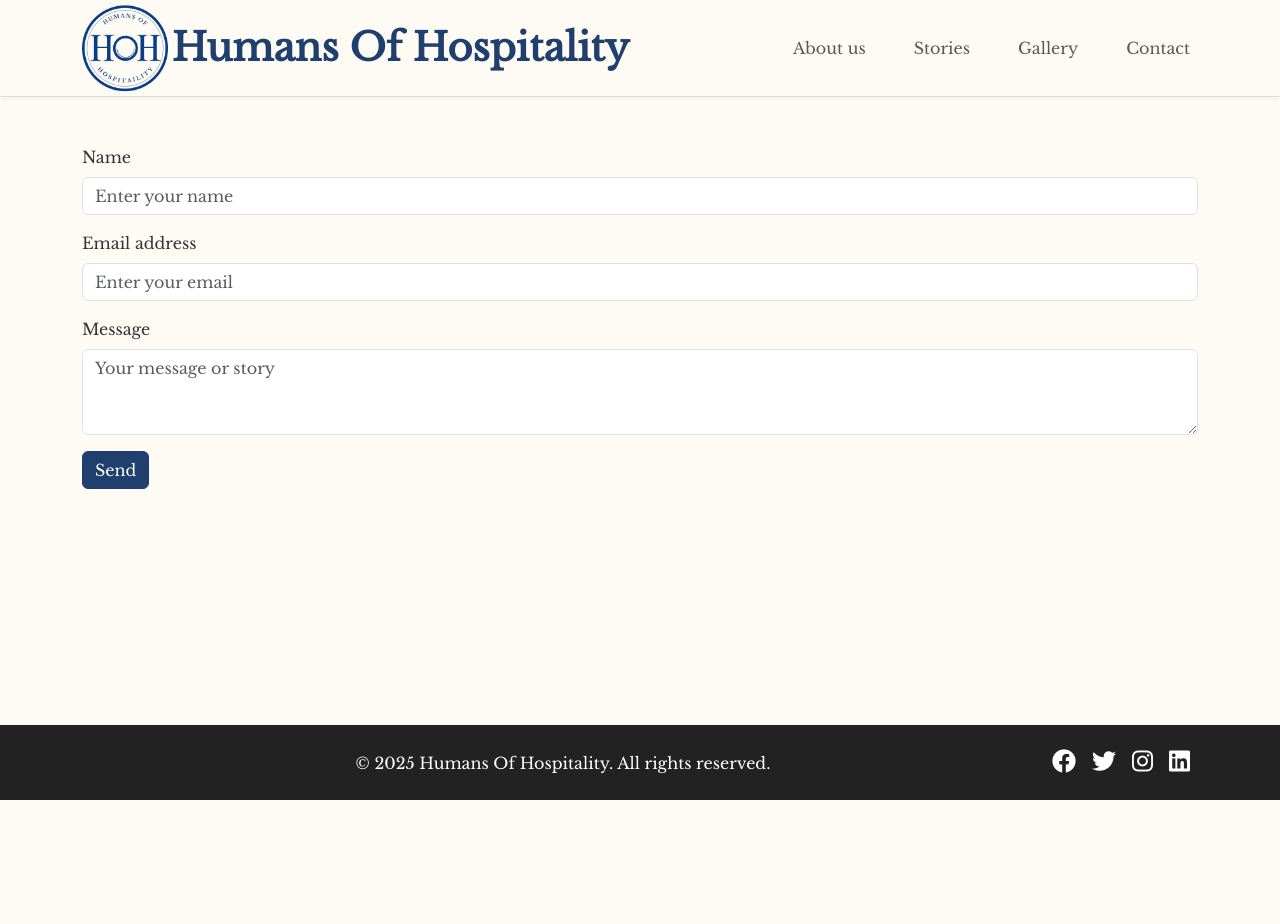
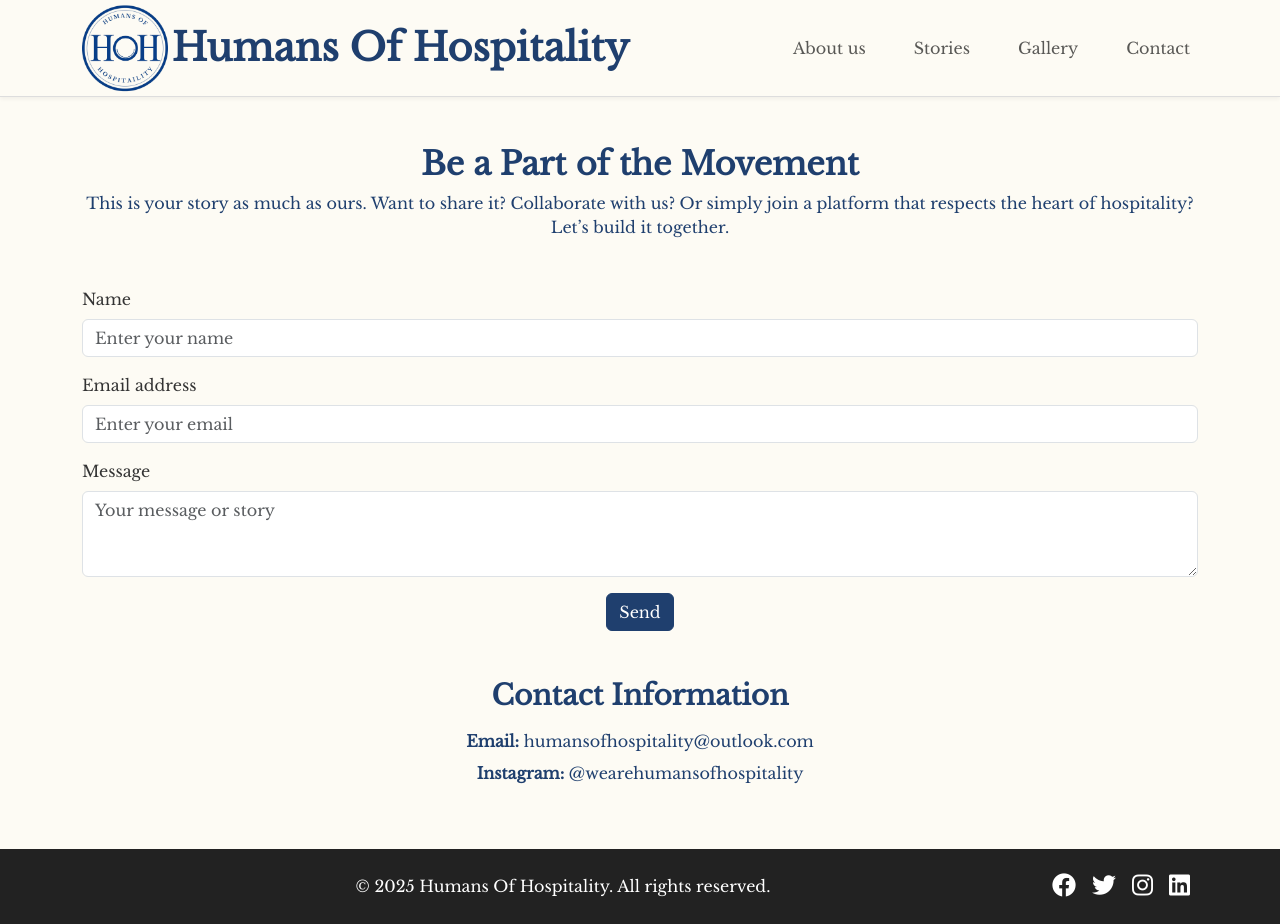
Before and after one commit to shubham-codeJOD/HouseOfHospitality, a React (Vite) app: page /contact in a window 1280 px wide. Before the commit the page ends 800 px from the top, so only its background shows below. Built offline with nearby package versions, Linux system fonts and the light colour scheme.

Commit message:
Contact page

```diff
--- a/src/pages/Contact.tsx
+++ b/src/pages/Contact.tsx
@@ -1,14 +1,12 @@
 import React, { useState } from "react";
 import emailjs from "emailjs-com";
-import { FaCheckCircle, FaTimesCircle } from "react-icons/fa"; // Import success and error icons
+import { FaCheckCircle, FaTimesCircle } from "react-icons/fa";
 
 export default function ContactForm() {
   const [name, setName] = useState("");
   const [email, setEmail] = useState("");
   const [message, setMessage] = useState("");
-  const [status, setStatus] = useState<{ type: string; message: string } | null>(
-    null
-  ); // To manage success/failure status
+  const [status, setStatus] = useState<{ type: string; message: string } | null>(null);
 
   const sendEmail = (e: React.FormEvent) => {
     e.preventDefault();
@@ -21,14 +19,13 @@ export default function ContactForm() {
 
     emailjs
       .send(
-        "service_hdwuak2", // Replace with your service ID
-        "template_1gk8bgi", // Replace with your template ID
+        "service_hdwuak2",
+        "template_1gk8bgi",
         templateParams,
-        "Hz48BF9n43mE7wOZ0" // Replace with your public key
+        "Hz48BF9n43mE7wOZ0"
       )
       .then(
         () => {
-          // On success
           setStatus({
             type: "success",
             message: "Your story has been sent successfully!",
@@ -38,9 +35,7 @@ export default function ContactForm() {
           setMessage("");
         },
         (error) => {
-          // Log error for debugging
           console.error("Email sending error:", error);
-          // On error
           setStatus({
             type: "error",
             message: "There was an error sending your story. Please try again.",
@@ -50,17 +45,25 @@ export default function ContactForm() {
   };
 
   return (
-    <div>
-      {/* Success or Error Message */}
+    <div className="text-center">
+      {/* Top Message */}
+      <div className="mb-5">
+        <h2 className="fw-bold" style={{ color: "#1f3f6e" }}>Be a Part of the Movement</h2>
+        <p style={{ color: "#1f3f6e" }}>
+          This is your story as much as ours. Want to share it? Collaborate with us? Or simply join a platform that respects the heart of hospitality? Let’s build it together.
+        </p>
+      </div>
+
+      {/* Status Message */}
       {status && (
         <div
           className={`alert alert-${status.type === "success" ? "success" : "danger"} alert-dismissible fade show`}
           role="alert"
         >
           {status.type === "success" ? (
-            <FaCheckCircle style={{ color: "green" }} /> // Success Icon
+            <FaCheckCircle style={{ color: "green" }} />
           ) : (
-            <FaTimesCircle style={{ color: "red" }} /> // Error Icon
+            <FaTimesCircle style={{ color: "red" }} />
           )}
           <strong>{status.type === "success" ? "Success!" : "Error!"}</strong> {status.message}
         </div>
@@ -68,10 +71,8 @@ export default function ContactForm() {
 
       {/* Form */}
       <form onSubmit={sendEmail}>
-        <div className="mb-3">
-          <label htmlFor="name" className="form-label">
-            Name
-          </label>
+        <div className="mb-3 text-start">
+          <label htmlFor="name" className="form-label">Name</label>
           <input
             type="text"
             className="form-control"
@@ -83,10 +84,8 @@ export default function ContactForm() {
           />
         </div>
 
-        <div className="mb-3">
-          <label htmlFor="email" className="form-label">
-            Email address
-          </label>
+        <div className="mb-3 text-start">
+          <label htmlFor="email" className="form-label">Email address</label>
           <input
             type="email"
             className="form-control"
@@ -98,10 +97,8 @@ export default function ContactForm() {
           />
         </div>
 
-        <div className="mb-3">
-          <label htmlFor="message" className="form-label">
-            Message
-          </label>
+        <div className="mb-3 text-start">
+          <label htmlFor="message" className="form-label">Message</label>
           <textarea
             className="form-control"
             id="message"
@@ -113,10 +110,19 @@ export default function ContactForm() {
           />
         </div>
 
-        <button type="submit" className="btn btn-primary">
-          Send
-        </button>
+        <button type="submit" className="btn btn-primary">Send</button>
       </form>
+
+    {/* Contact Info */}
+<div className="mt-5">
+  <h3 className="fw-bold mb-3" style={{ color: "#1f3f6e" }}>Contact Information</h3>
+  <p style={{ color: "#1f3f6e", marginBottom: "0.5rem" }}>
+    <strong>Email:</strong> humansofhospitality@outlook.com
+  </p>
+  <p style={{ color: "#1f3f6e" }}>
+    <strong>Instagram:</strong> @wearehumansofhospitality
+  </p>
+</div>
     </div>
   );
 }
```
